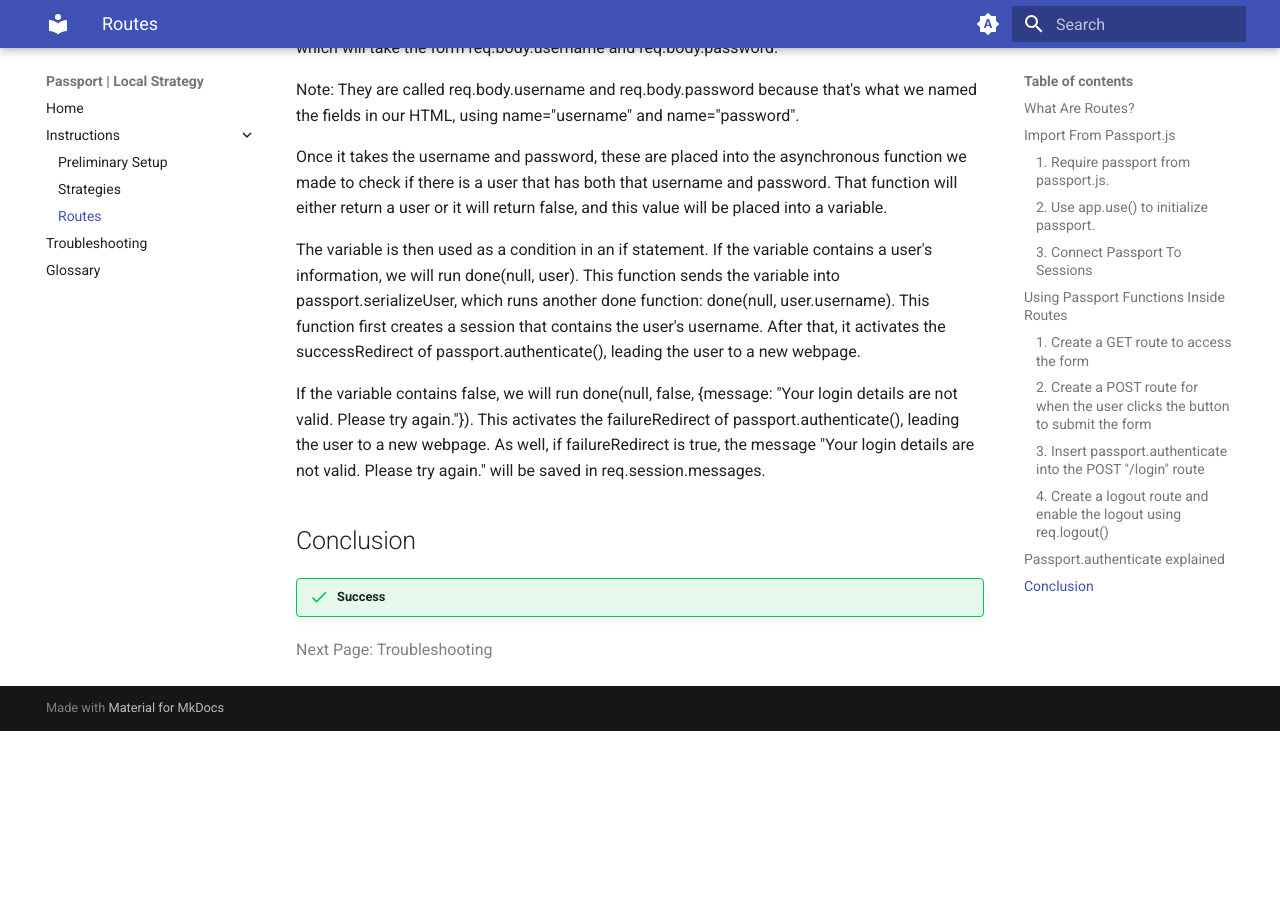
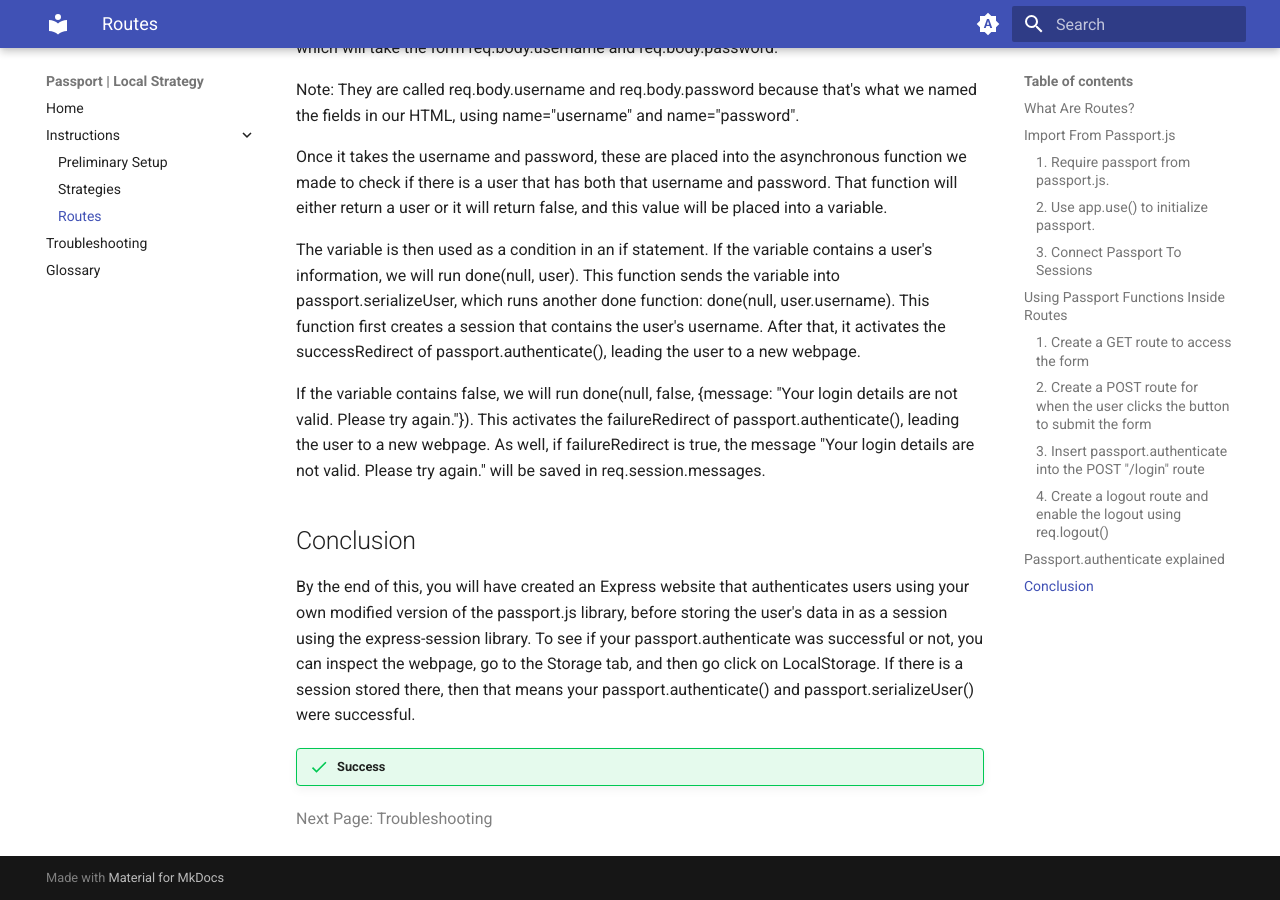
Before and after one commit to breadscorner/Passport.js-LocalStrategyUserDocumentation, an MkDocs documentation site: the page built from docs/routes.md, in a window 1280 px wide and 900 px high, scrolled down 2759 px. Built offline with MkDocs 1.6.1 and Material for MkDocs 9.7.7, drawn with Linux system fonts in a browser that asks for light colours; before the commit the page ends 3490 px from its top, so only the background shows below that.

Commit message:
write conclusion for routes

```diff
--- a/docs/routes.md
+++ b/docs/routes.md
@@ -106,6 +106,7 @@ If the variable contains false, we will run done(null, false, {message: "Your lo
 
 ## Conclusion
 <!-- celebrate -->
+By the end of this, you will have created an Express website that authenticates users using your own modified version of the passport.js library, before storing the user's data in as a session using the express-session library. To see if your passport.authenticate was successful or not, you can inspect the webpage, go to the Storage tab, and then go click on LocalStorage. If there is a session stored there, then that means your passport.authenticate() and passport.serializeUser() were successful.
 !!! success
 
 [Next Page: Troubleshooting](/trouble)
```
